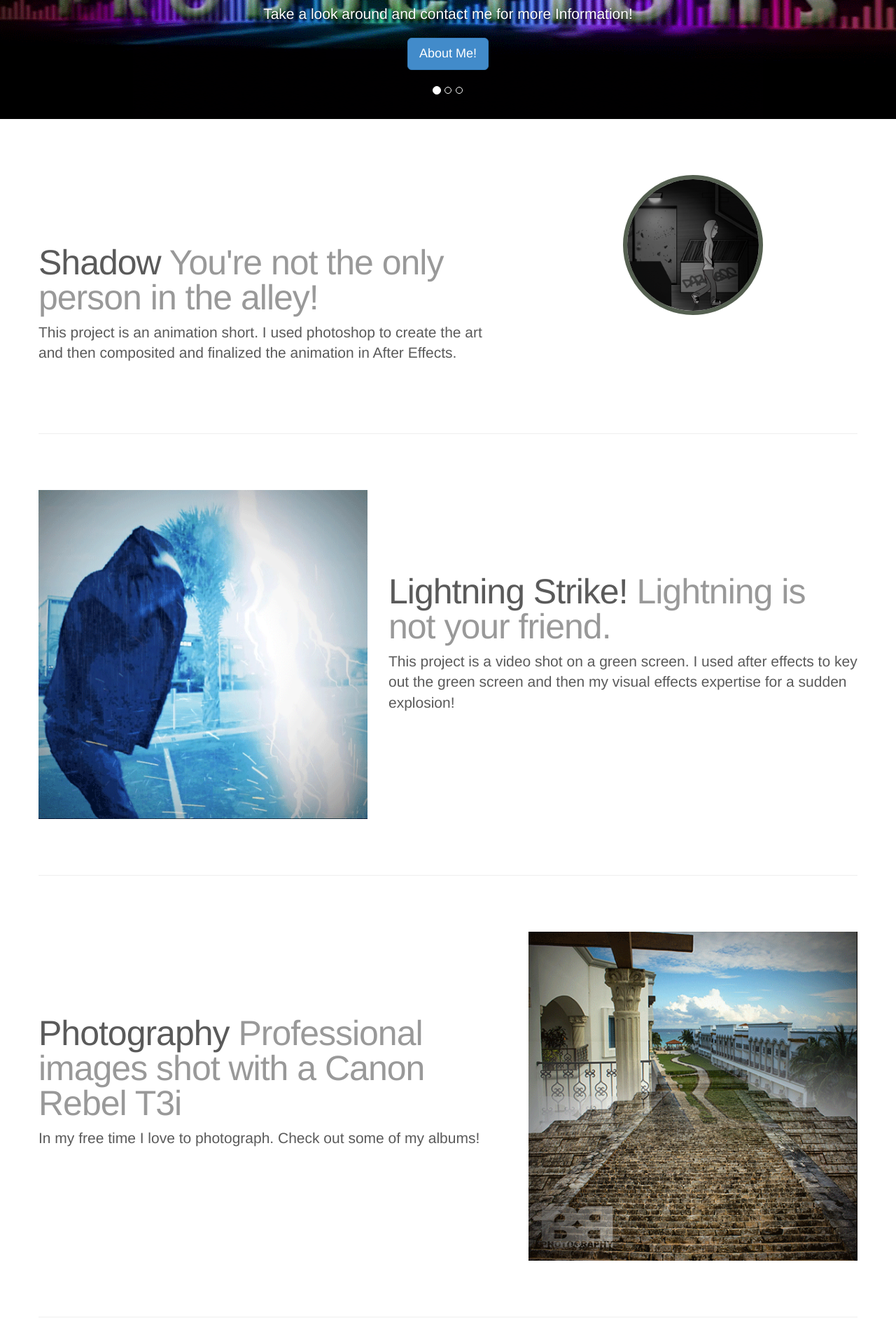
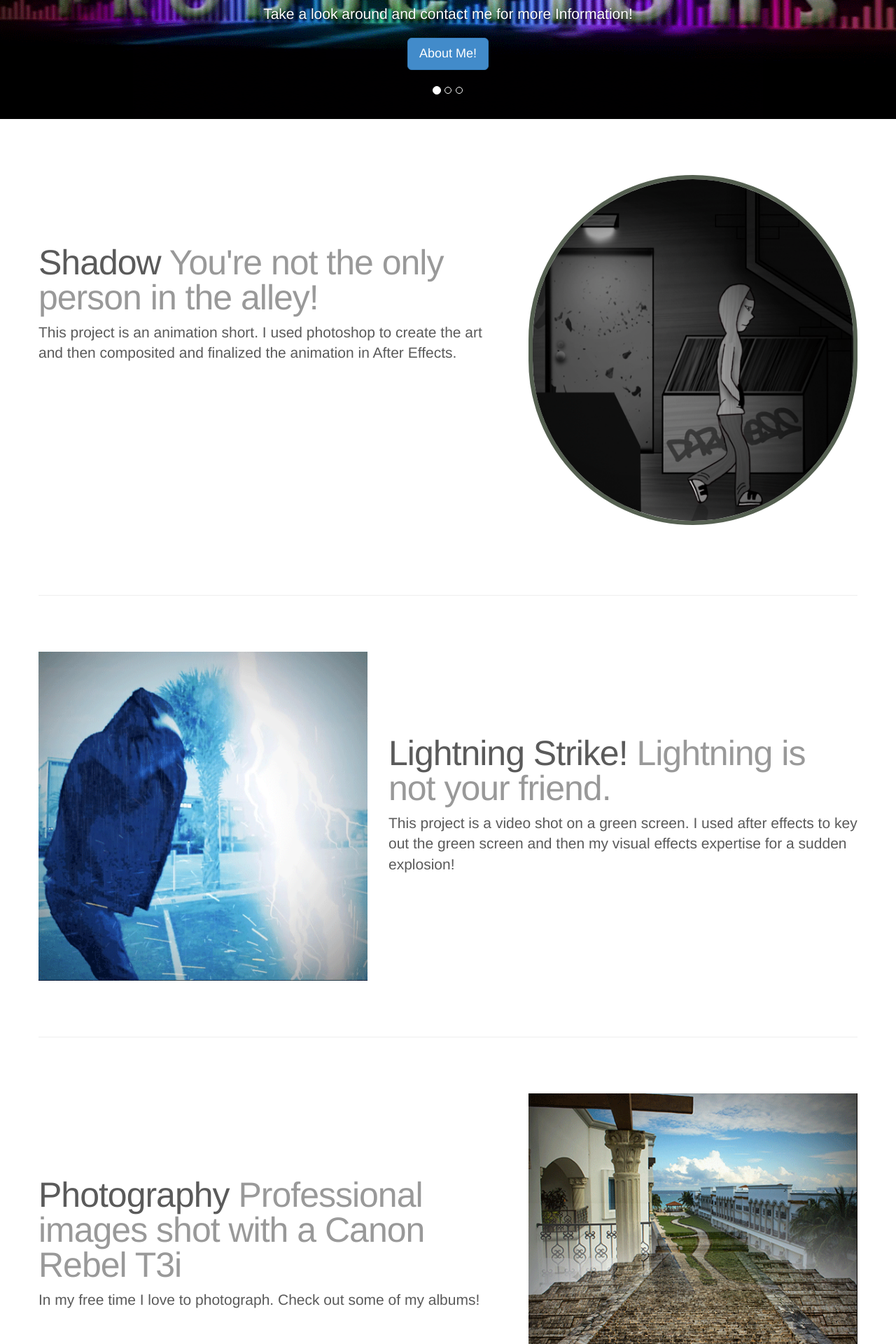
Before and after one commit to bborst9/bborst9.github.io, a Jekyll site: the page built from index.html, in a window 1280 px wide. Shown: the part 330-2250 px from the top of the page at 70% size. Built offline with Jekyll 4.4.1, drawn with Linux system fonts in a browser that asks for light colours; Markdown is read by kramdown in place of the engine named in the settings.

Commit message:
site edit

```diff
--- a/index.html
+++ b/index.html
@@ -17,7 +17,7 @@ title: Brian Borst Productions
           <p class="lead">This project is an animation short. I used photoshop to create the art and then composited and finalized the animation in After Effects.</p>
         </div>
         <div class="col-md-5">
-          <img class="featurette-image img-responsive shape" id="shape2" src="assets/img/index/shadow.gif" href="#" alt="Generic placeholder image">
+          <img class="featurette-image img-responsive shape2" id="shape2" src="assets/img/index/shadow.gif" href="#" alt="Generic placeholder image">
         </div>
       </div>
 
```
